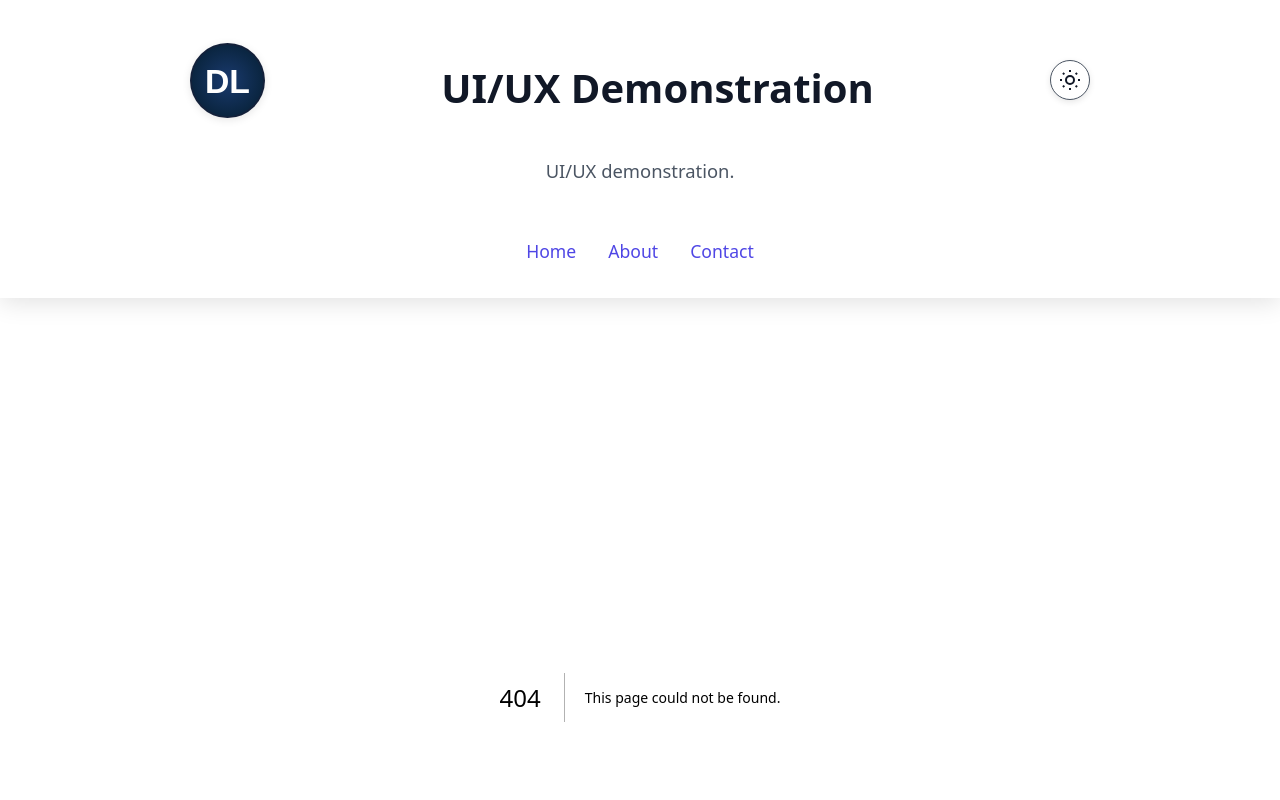
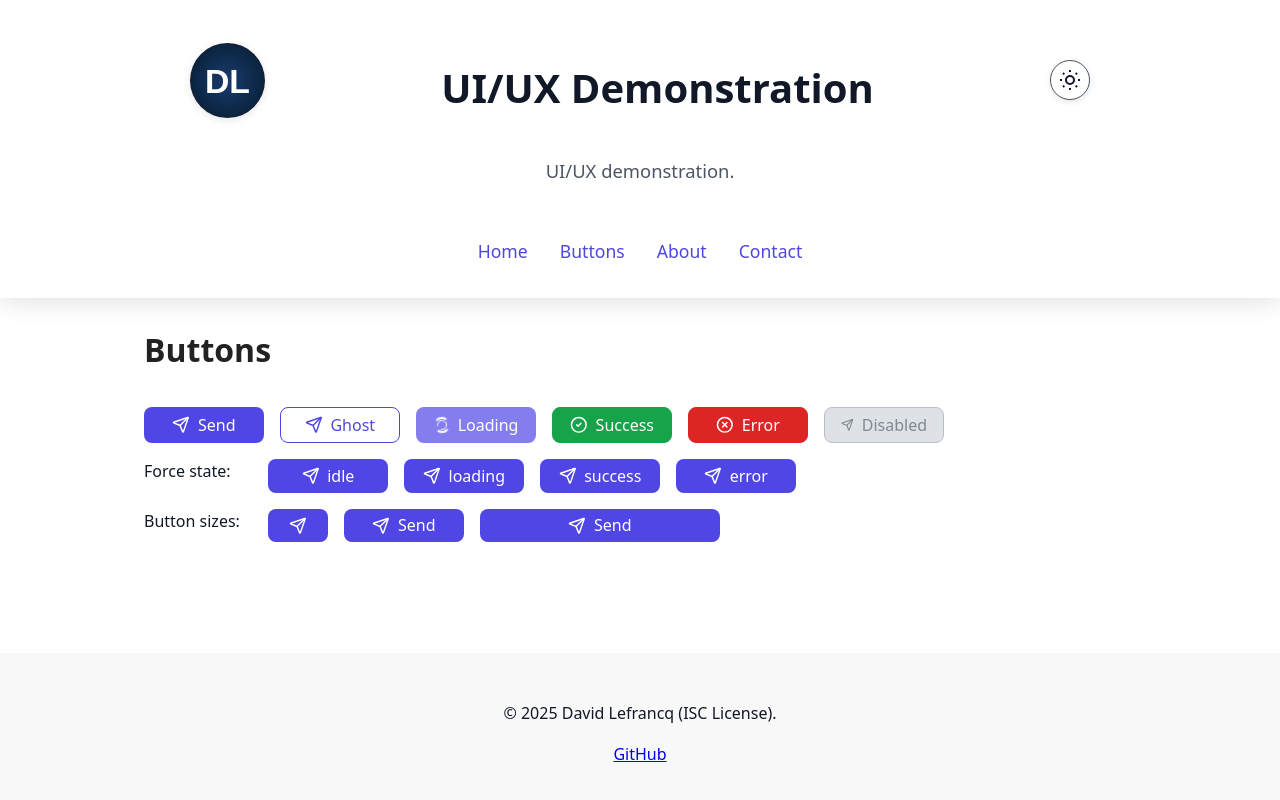
Before and after one commit to davidlefrancq/david-lefrancq-ui-ux-demonstration, a Next.js app in the folder next/: page /buttons in a window 1280 px wide. Before the commit this address had no page. Shown: the top 800 px of the page. Built offline with nearby package versions, Linux system fonts and the light colour scheme.

Commit message:
feat: enhance button component with size variants

```diff
--- a/next/src/app/assets/scss/abstracts/_variables.scss
+++ b/next/src/app/assets/scss/abstracts/_variables.scss
@@ -6,8 +6,23 @@ $color-primary-700: #4338ca;
 $color-success: #16a34a; // green-600
 $color-error: #dc2626; // red-600
 $color-gray-100: #f3f4f6;
+$color-gray-200: #e5e7eb;
+$color-gray-300: #d1d5db;
+$color-gray-400: #9ca3af;
+$color-gray-500: #6b7280;
+$color-gray-600: #4b5563;
+$color-gray-700: #374151;
+$color-gray-800: #1f2937;
 $color-gray-900: #111827;
-$color-gray-600: #4b5563;
+$color-dark-gray-100: #1f2937;
+$color-dark-gray-200: #374151;
+$color-dark-gray-300: #4b5563;
+$color-dark-gray-400: #6b7280;
+$color-dark-gray-500: #9ca3af;
+$color-dark-gray-600: #d1d5db;
+$color-dark-gray-700: #e5e7eb;
+$color-dark-gray-800: #f3f4f6;
+$color-dark-gray-900: #f3f4f6;
 $color-white: #fff;
 $color-black: #000;
 
@@ -38,7 +53,6 @@ $color-logo-bg: #13203a;
 $color-header-shadow: 0 4px 24px rgb(0 0 0 / 12%);
 $color-logo-shadow: 0 2px 8px rgb(0 0 0 / 10%);
 $color-link-hover: #0070f3;
-$color-dark-gray-900: #f3f4f6;
 $color-dark-white: #0b0f19;
 
 // Échelles
@@ -89,21 +103,3 @@ $font-sizes: (
   "2xl": 1.5rem,
   "3xl": 1.875rem,
 );
-
-// Variables CSS
-:root {
-  --color-header-bg: #{$color-white};
-  --color-header-title: #{$color-gray-900};
-  --color-header-desc: #{$color-gray-600};
-  --color-header-link: #{$color-primary};
-  --color-theme-switch-bg: #{$color-white};
-  --color-theme-switch-border: #{$color-gray-600};
-  --color-theme-switch-fg: #{$color-gray-900};
-  --color-theme-switch-bg-hover: #{$color-gray-100};
-  --color-theme-switch-border-hover: #{$color-primary};
-  --color-theme-switch-fg-hover: #{$color-primary};
-  --color-footer-bg: #{$color-footer-bg};
-  --color-footer-link: #{$color-footer-link};
-  --color-footer-text: #{$color-footer-text};
-  --color-footer-shadow: #{$color-footer-shadow};
-}
--- a/next/src/app/assets/scss/base/_root.scss
+++ b/next/src/app/assets/scss/base/_root.scss
@@ -1,12 +1,35 @@
 @use "../abstracts/variables" as vars;
 
 :root {
+  --color-gray-100: #{vars.$color-gray-100};
+  --color-gray-200: #{vars.$color-gray-200};
+  --color-gray-300: #{vars.$color-gray-300};
+  --color-gray-400: #{vars.$color-gray-400};
+  --color-gray-500: #{vars.$color-gray-500};
+  --color-gray-600: #{vars.$color-gray-600};
+  --color-gray-700: #{vars.$color-gray-700};
+  --color-gray-800: #{vars.$color-gray-800};
+  --color-gray-900: #{vars.$color-gray-900};
   --color-primary: #{vars.$color-primary};
-  --color-gray-900: #{vars.$color-gray-900};
   --color-white: #{vars.$color-white};
+  --color-text-button: #{vars.$color-white};
   --font-sans: #{vars.$font-sans};
   --color-success: #{vars.$color-success};
   --color-error: #{vars.$color-error};
+  --color-header-bg: #{vars.$color-white};
+  --color-header-title: #{vars.$color-gray-900};
+  --color-header-desc: #{vars.$color-gray-600};
+  --color-header-link: #{vars.$color-primary};
+  --color-theme-switch-bg: #{vars.$color-white};
+  --color-theme-switch-border: #{vars.$color-gray-600};
+  --color-theme-switch-fg: #{vars.$color-gray-900};
+  --color-theme-switch-bg-hover: #{vars.$color-gray-100};
+  --color-theme-switch-border-hover: #{vars.$color-primary};
+  --color-theme-switch-fg-hover: #{vars.$color-primary};
+  --color-footer-bg: #{vars.$color-footer-bg};
+  --color-footer-link: #{vars.$color-footer-link};
+  --color-footer-text: #{vars.$color-footer-text};
+  --color-footer-shadow: #{vars.$color-footer-shadow};
 
   @each $k, $v in vars.$spacing-scale {
     --space-#{$k}: #{$v};
--- a/next/src/app/assets/scss/components/_button.scss
+++ b/next/src/app/assets/scss/components/_button.scss
@@ -4,7 +4,7 @@
   background: var(--color-primary);
   border: 0;
   border-radius: 0.5rem;
-  color: var(--color-white);
+  color: var(--color-text-button);
   cursor: pointer;
   display: inline-flex;
   font: inherit;
@@ -22,6 +22,27 @@
   &:disabled {
     cursor: not-allowed;
     opacity: 0.7;
+  }
+
+  &__sm {
+    align-items: center;
+    justify-content: center;
+    text-align: center;
+    width: 60px;
+  }
+
+  &__md {
+    align-items: center;
+    justify-content: center;
+    text-align: center;
+    width: 120px;
+  }
+
+  &__lg {
+    align-items: center;
+    justify-content: center;
+    text-align: center;
+    width: 240px;
   }
 
   &__icon {
@@ -49,16 +70,28 @@
     background: transparent;
     border: 1px solid currentcolor;
     color: var(--color-primary);
+  }
+
+  &--disabled {
+    background: var(--color-gray-300);
+    border: 1px solid var(--color-gray-400);
+    color: var(--color-gray-600);
     cursor: not-allowed;
     opacity: 0.7;
   }
 
   &--success {
     background: var(--color-success);
+    border: 1px solid var(--color-success);
+    color: var(--color-text-button);
+    cursor: default;
   }
 
   &--error {
     background: var(--color-error);
+    border: 1px solid var(--color-error);
+    color: var(--color-text-button);
+    cursor: default;
   }
 
   &--loading {
--- a/next/src/app/assets/scss/pages/_button-demo.scss
+++ b/next/src/app/assets/scss/pages/_button-demo.scss
@@ -18,15 +18,6 @@
     margin-bottom: 0;
   }
 
-  &__force-state {
-    align-items: center;
-    color: var(--color-force-state, #{$color-force-state});
-    display: flex;
-    flex-wrap: wrap;
-    font-size: 1rem;
-    gap: 0.5rem;
-  }
-
   &__label {
     font-weight: 500;
     margin-right: 0.5rem;
--- a/next/src/app/assets/scss/themes/_dark.scss
+++ b/next/src/app/assets/scss/themes/_dark.scss
@@ -3,6 +3,14 @@
 /* Theme uses CSS variables to avoid specificity battles */
 :root[data-theme="dark"] {
   /* Base colors */
+  --color-gray-100: #{$color-dark-gray-100};
+  --color-gray-200: #{$color-dark-gray-200};
+  --color-gray-300: #{$color-dark-gray-300};
+  --color-gray-400: #{$color-dark-gray-400};
+  --color-gray-500: #{$color-dark-gray-500};
+  --color-gray-600: #{$color-dark-gray-600};
+  --color-gray-700: #{$color-dark-gray-700};
+  --color-gray-800: #{$color-dark-gray-800};
   --color-gray-900: #{$color-dark-gray-900};
   --color-white: #{$color-dark-white};
 
--- /dev/null
+++ b/next/src/app/buttons/page.tsx
@@ -0,0 +1,93 @@
+"use client";
+
+import { useState } from "react";
+import { Button } from "../components/Buttons/Button";
+
+export default function ButtonDemo() {
+  const [state, setState] = useState<"idle" | "loading" | "success" | "error">(
+    "idle",
+  );
+  const [inProcess, setInProcess] = useState(false);
+
+  const simulateSend = async () => {
+    // prevent spamming
+    if (inProcess) return;
+
+    // simulate async action
+    setInProcess(true);
+    setState("loading");
+    await new Promise((r) => setTimeout(r, 900));
+    setState(Math.random() > 0.3 ? "success" : "error");
+    await new Promise((r) => setTimeout(r, 1200));
+    setState("idle");
+    setInProcess(false);
+  };
+
+  return (
+    <main className="l-container">
+      <div className="c-button-demo">
+        <h2 className="c-button-demo__title">Buttons</h2>
+
+        <div className="c-button-demo__group">
+          <Button onClick={simulateSend} state={state} size="md">
+            Send
+          </Button>
+          <Button
+            variant="ghost"
+            onClick={simulateSend}
+            state={state}
+            size="md"
+          >
+            Ghost
+          </Button>
+          <Button state="loading" size="md">
+            Loading
+          </Button>
+          <Button state="success" size="md">
+            Success
+          </Button>
+          <Button state="error" size="md">
+            Error
+          </Button>
+          <Button state="disabled" size="md">
+            Disabled
+          </Button>
+        </div>
+
+        <div className="c-button-demo__group">
+          <span className="c-button-demo__label" style={{ width: "100px" }}>
+            Force state:
+          </span>
+          <Button variant="solid" onClick={() => setState("idle")} size="md">
+            idle
+          </Button>
+          <Button variant="solid" onClick={() => setState("loading")} size="md">
+            loading
+          </Button>
+          <Button variant="solid" onClick={() => setState("success")} size="md">
+            success
+          </Button>
+          <Button variant="solid" onClick={() => setState("error")} size="md">
+            error
+          </Button>
+        </div>
+
+        {/* Button sizes */}
+        <div className="c-button-demo__group">
+          <span className="c-button-demo__label" style={{ width: "100px" }}>
+            Button sizes:
+          </span>
+          <Button onClick={simulateSend} state={state} size="sm">
+            Send
+          </Button>
+          <Button onClick={simulateSend} state={state} size="md">
+            Send
+          </Button>
+          <Button onClick={simulateSend} state={state} size="lg">
+            Send
+          </Button>
+        </div>
+      </div>
+    </main>
+  );
+}
--- a/next/src/app/components/Buttons/Button.tsx
+++ b/next/src/app/components/Buttons/Button.tsx
@@ -3,12 +3,14 @@
 import * as React from "react";
 import { Send, CheckCircle2, XCircle, Loader2 } from "lucide-react";
 
-type ButtonState = "idle" | "loading" | "success" | "error";
+type ButtonState = "idle" | "loading" | "success" | "error" | "disabled";
 
 type Props = React.ButtonHTMLAttributes<HTMLButtonElement> & {
   state?: ButtonState;
   label?: string; // fallback if no children
   variant?: "solid" | "ghost";
+  size?: "sm" | "md" | "lg";
+  disabled?: boolean;
 };
 
 // tiny class joiner (évite clsx)
@@ -19,6 +21,7 @@ export function Button({
   state = "idle",
   label,
   variant = "solid",
+  size,
   className,
   disabled,
   children,
@@ -29,6 +32,10 @@ export function Button({
     "c-button",
     variant === "ghost" && "c-button--ghost",
     state !== "idle" && `c-button--${state}`,
+    disabled && "c-button--disabled",
+    size && size === "sm" && "c-button__sm",
+    size && size === "md" && "c-button__md",
+    size && size === "lg" && "c-button__lg",
     className,
   );
 
@@ -49,9 +56,11 @@ export function Button({
       aria-busy={isLoading || undefined}
       aria-live="polite"
       disabled={disabled || isLoading}
+      title={size === "sm" ? label || (children as string) : undefined}
       {...rest}
     >
       {renderIcon()}
+      {size !== "sm" && (
         <span className="c-button__label">
           {label ??
             children ??
@@ -63,6 +72,7 @@ export function Button({
                   ? "Error"
                   : "Send")}
         </span>
+      )}
     </button>
   );
 }
--- a/next/src/app/components/Header/index.tsx
+++ b/next/src/app/components/Header/index.tsx
@@ -5,6 +5,7 @@ import Link from "next/link";
 import Image from "next/image";
 import IconDark from "./IconDark";
 import IconLight from "./IconLight";
+import Menu from "../Menu";
 
 const Header = () => {
   const [theme, setTheme] = useState("light");
@@ -64,11 +65,8 @@ const Header = () => {
           )
         ) : null}
       </div>
-      <nav className="l-header__nav">
-        <Link href="/">Home</Link>
-        <Link href="/about">About</Link>
-        <Link href="/contact">Contact</Link>
-      </nav>
+
+      <Menu />
     </header>
   );
 };
--- /dev/null
+++ b/next/src/app/components/Menu/index.tsx
@@ -0,0 +1,12 @@
+import Link from "next/link";
+
+export default function Menu() {
+  return (
+    <nav className="l-header__nav">
+      <Link href="/">Home</Link>
+      <Link href="/buttons">Buttons</Link>
+      <Link href="/about">About</Link>
+      <Link href="/contact">Contact</Link>
+    </nav>
+  );
+}
--- a/next/src/app/page.tsx
+++ b/next/src/app/page.tsx
@@ -1,11 +1,10 @@
 "use client";
-
-import ButtonDemo from "./components/Buttons";
 
 export default function Home() {
   return (
     <main className="l-container">
-      <ButtonDemo />
+      <h2 className="c-button-demo__title">Home</h2>
+      <p>Welcome to the Home page.</p>
     </main>
   );
 }
```
Also changed, not shown: next/src/app/components/Buttons/index.tsx (deleted, +0 -57 lines). Lines whose indentation alone changed are shown as unchanged.
